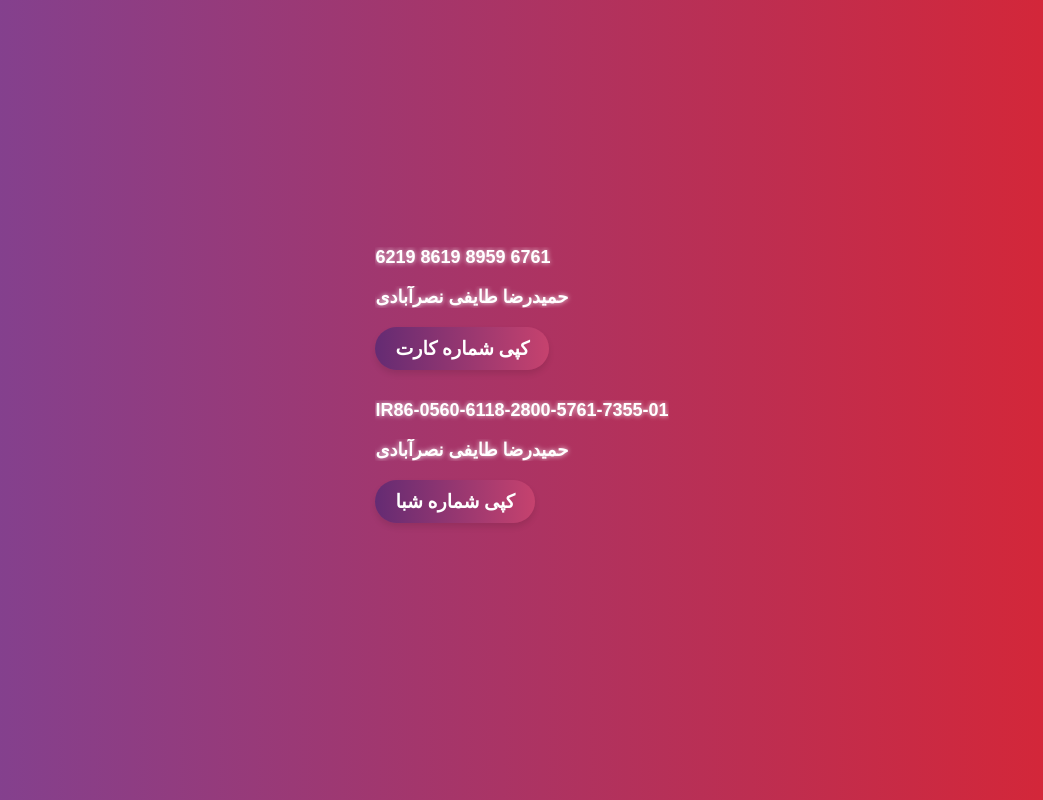
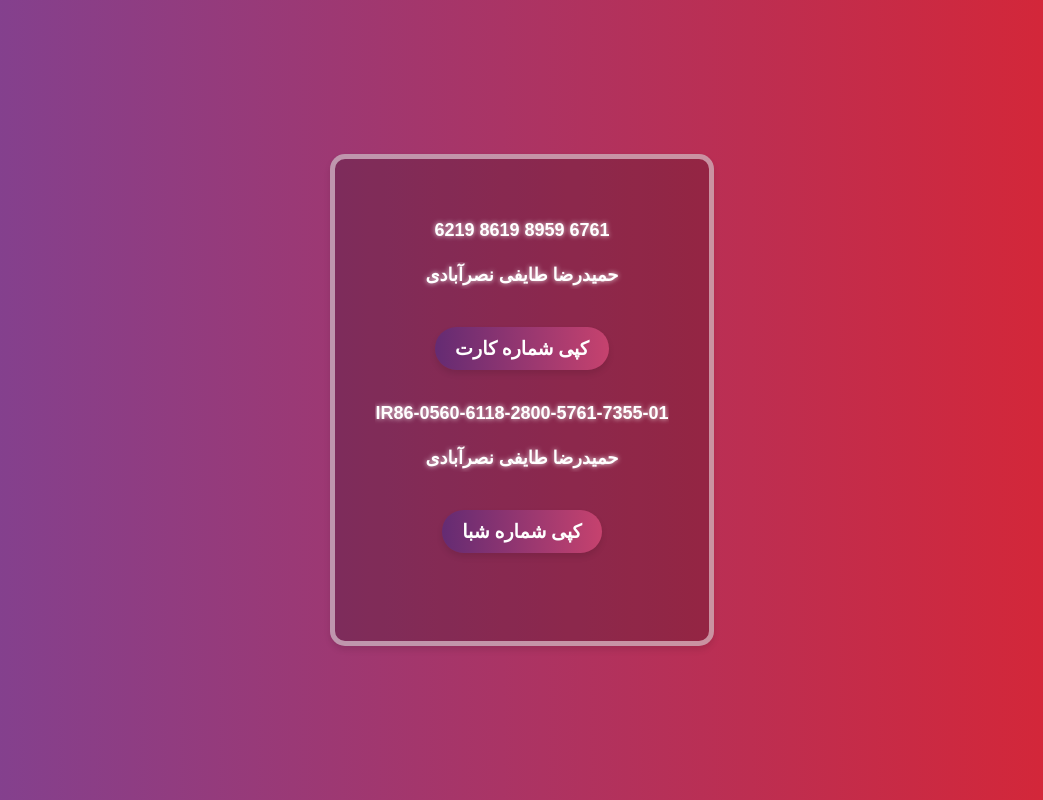
Before and after one commit to x8x3x9x/QR-Code, a plain HTML site: page karen.html in a window 1280 px wide. Shown: the whole page, without its empty margins (118-1161 px from the left). Drawn offline with nearby package versions, Linux system fonts and the light colour scheme.

Commit message:
Update karen.html

```diff
--- a/karen.html
+++ b/karen.html
@@ -9,28 +9,51 @@
     display: flex;
     justify-content: center;
     align-items: center;
-    height: 100vh;
+    min-height: 100vh;
     margin: 0;
-    background: linear-gradient(to right, #7b4397, #dc2430); /* بهبود رنگ‌بندی پس‌زمینه */
+    background: linear-gradient(to right, #7b4397, #dc2430);
     color: #fff;
     font-family: 'Arial', sans-serif;
   }
+  #container {
+    text-align: center;
+    background: rgba(0, 0, 0, 0.2);
+    padding: 40px;
+    border-radius: 15px;
+    box-shadow: 0 4px 6px rgba(0, 0, 0, 0.1);
+    border: 5px solid transparent;
+    transition: border-color 0.3s;
+    animation: blink 1s infinite;
+  }
+  @keyframes blink {
+    0%, 100% {
+      border-color: rgba(255, 255, 255, 0.5);
+    }
+    50% {
+      border-color: transparent;
+    }
+  }
   .card-info {
     margin-bottom: 30px;
+    position: relative;
   }
-  .cardNumber, .name {
+  .cardNumber, .cardshaba, .name {
+    color: #fff;
     font-weight: 600;
     font-size: 18px;
+    line-height: 1.5;
+    text-shadow: 0 0 3px rgba(0, 0, 0, 0.6);
     white-space: nowrap;
     overflow: hidden;
     text-overflow: ellipsis;
+    animation: glow 1.5s ease-in-out infinite alternate;
   }
   .copy-button {
-    margin-top: 1px;
+    margin-top: 20px;
     padding: 10px 20px;
     border: none;
     border-radius: 25px;
-    background: linear-gradient(to right, #642b73, #c6426e); /* تغییر رنگ دکمه‌ها */
+    background: linear-gradient(to right, #642b73, #c6426e);
     color: white;
     font-size: 19px;
     cursor: pointer;
@@ -40,8 +63,8 @@
     font-family: 'Roboto', sans-serif;
   }
   .copy-button:hover {
-    background: linear-gradient(to right, #c6426e, #642b73); /* تغییر رنگ در حالت هاور */
-    transform: scale(1.05); /* افکت بزرگنمایی در هاور */
+    background: linear-gradient(to right, #c6426e, #642b73);
+    transform: scale(1.05);
   }
   @keyframes glow {
     0% {
@@ -54,9 +77,6 @@
       text-shadow: 0 0 3px rgba(255, 255, 255, 0.6);
     }
   }
-  .glowing {
-    animation: glow 1.5s ease-in-out infinite;
-  }
 </style>
 </head>
 <body>
@@ -64,32 +84,38 @@
   <div class="card-info">
     <p class="cardNumber">6219 8619 8959 6761</p>
     <p class="name">حمیدرضا طایفی نصرآبادی</p>
-    <button class="copy-button" onclick="copyToClipboard('cardNumber')">کپی شماره کارت</button>
+    <button class="copy-button" onclick="copyToClipboard('6219 8619 8959 6761', this)"><span>کپی شماره کارت</span></button>
   </div>
   <div class="card-info">
-    <p class="cardNumber">IR86-0560-6118-2800-5761-7355-01</p>
+    <p class="cardshaba">IR86-0560-6118-2800-5761-7355-01</p>
     <p class="name">حمیدرضا طایفی نصرآبادی</p>
-    <button class="copy-button" onclick="copyToClipboard('cardNumber2')">کپی شماره شبا</button>
+    <button class="copy-button" onclick="copyToClipboard('IR86-0560-6118-2800-5761-7355-01', this)"><span>کپی شماره شبا</span></button>
   </div>
   <!-- تگ مخفی textarea که متن را در آن کپی می‌کنیم -->
   <textarea id="hiddenTextArea" style="height: 0; width: 0; opacity: 0;"></textarea>
 </div>
 
-<script src="https://code.jquery.com/jquery-3.6.0.min.js"></script>
 <script>
-function copyToClipboard(elementId) {
-  var cardNumber = document.getElementById(elementId).innerText;
-  var hiddenTextArea = document.getElementById("hiddenTextArea");
-  hiddenTextArea.value = cardNumber;
-  hiddenTextArea.select();
-  document.execCommand("copy");
-  hiddenTextArea.value = "";
-  alert("copied to clipboard: " + cardNumber);
+function copyToClipboard(text, button) {
+  button.querySelector('span').textContent = "کپی شد"; // تغییر متن دکمه به "کپی شد"
+  navigator.clipboard.writeText(text).then(function() {
+    setTimeout(function() {
+      button.querySelector('span').textContent = (text === '6219 8619 8959 6761') ? "کپی شماره کارت" : "کپی شماره شبا"; // بازگشت به متن اصلی دکمه
+    }, 2000); // 2000 میلی‌ثانیه بعد از کپی شدن
+  }).catch(function() {
+    button.querySelector('span').textContent = "کپی نشد"; // تغییر متن دکمه به "کپی نشد"
+  });
 }
 
-$(document).ready(function() {
-  $(".cardNumber, .name").addClass("glowing");
+document.querySelectorAll(".card-info").forEach(function(card) {
+  card.classList.add("glowing");
 });
+
+setInterval(function() {
+  document.querySelectorAll(".card-info .cardNumber, .card-info .cardshaba, .card-info .name").forEach(function(element) {
+    element.classList.toggle("glowing");
+  });
+}, 1500); // 1500 milliseconds = 1.5 seconds
 </script>
 </body>
-</html>
+  </html>
```
